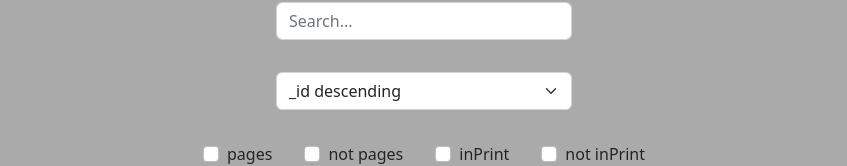
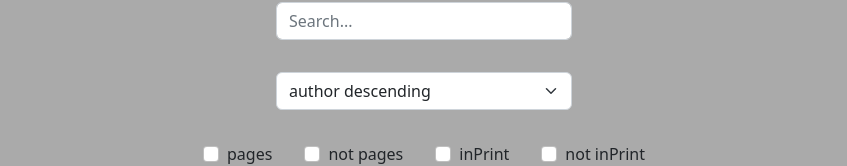
Before and after one commit to willemverbuyst/filter-search-sort, a React (Vite) app: page / in a window 1280 px wide. Shown: the part 212-378 px from the top of the page, without its empty margins (216-1063 px from the left). Built offline with nearby package versions, Linux system fonts and the light colour scheme.

Commit message:
Pass sort keys

```diff
--- a/src/App.tsx
+++ b/src/App.tsx
@@ -62,6 +62,7 @@ function App(): JSX.Element {
           dataSource={books}
           searchProperties={["title", "author"]}
           filterKeys={["pages", "inPrint"]}
+          sortKeys={["author", "title", "pages"]}
           initialSortProperty={{ property: "title", isDescending: true }}
           initialFilterProperties={[]}
           initialSearchQuery=""
@@ -73,6 +74,7 @@ function App(): JSX.Element {
           dataSource={persons}
           searchProperties={["firstName", "surname"]}
           filterKeys={["married", "eyeColor", "age"]}
+          sortKeys={[]}
           initialSortProperty={{ property: "_id", isDescending: true }}
           initialFilterProperties={[]}
           initialSearchQuery=""
--- a/src/components/SearchSortAndFilter.tsx
+++ b/src/components/SearchSortAndFilter.tsx
@@ -10,6 +10,7 @@ import { Sorters } from "./Sorters";
 interface Props<T extends Record<PropertyKey, any>> {
   dataSource: Array<T>;
   filterKeys: Array<keyof T>;
+  sortKeys: Array<keyof T>;
   searchProperties: Array<keyof T>;
   initialSortProperty: Sorter<T>;
   initialSearchQuery: string;
@@ -28,6 +29,7 @@ export function SearchSortAndFilter<T extends Record<PropertyKey, any>>(
   const {
     dataSource,
     filterKeys,
+    sortKeys,
     initialFilterProperties,
     initialSearchQuery,
     initialSortProperty,
@@ -58,7 +60,7 @@ export function SearchSortAndFilter<T extends Record<PropertyKey, any>>(
         )}
       />
       <Sorters
-        dataSource={dataSource}
+        sortKeys={sortKeys}
         setSortProperty={(sortProperty): void => {
           setSearchSortAndFilterState({
             ...searchSortAndFilterState,
--- a/src/components/Sorters.tsx
+++ b/src/components/Sorters.tsx
@@ -4,15 +4,14 @@ import { Form, Row } from "react-bootstrap";
 import { Sorter } from "../interfaces";
 
 interface Props<T extends Record<PropertyKey, any>> {
-  dataSource: Array<T>;
+  sortKeys: Array<keyof T>;
   setSortProperty(sortProperty: Sorter<T>): void;
 }
 
 export function Sorters<T extends Record<PropertyKey, any>>(
   props: Props<T>
 ): JSX.Element {
-  const { dataSource, setSortProperty } = props;
-  const object = dataSource.length ? dataSource[0] : {};
+  const { setSortProperty, sortKeys } = props;
 
   return (
     <Row className="m-3 justify-content-center">
@@ -31,7 +30,9 @@ export function Sorters<T extends Record<PropertyKey, any>>(
             }
           }}
         >
-          {Object.keys(object).map((key) => (
+          {sortKeys
+            .map((k) => String(k))
+            .map((key) => (
               <React.Fragment key={key}>
                 <option key={`${key}-true`} value={`${key}-true`}>
                   {key} descending
```
Lines whose indentation alone changed are shown as unchanged.
